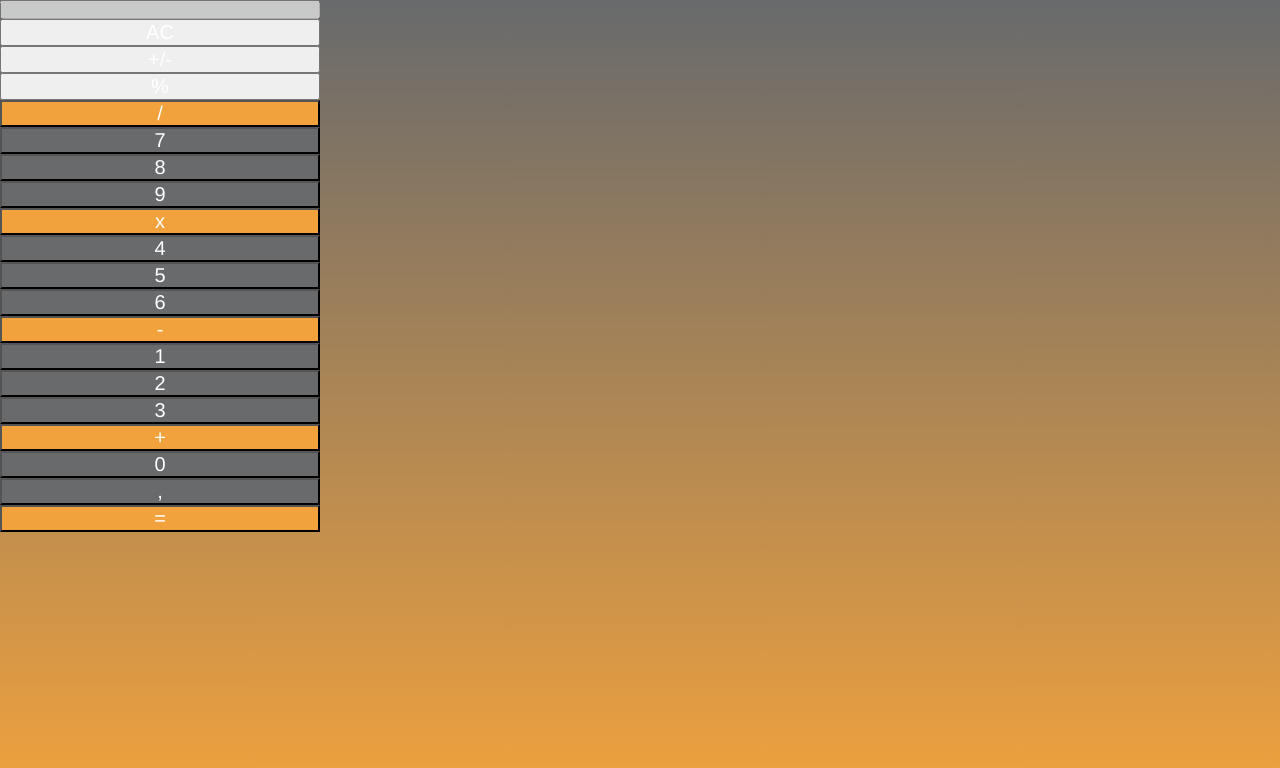
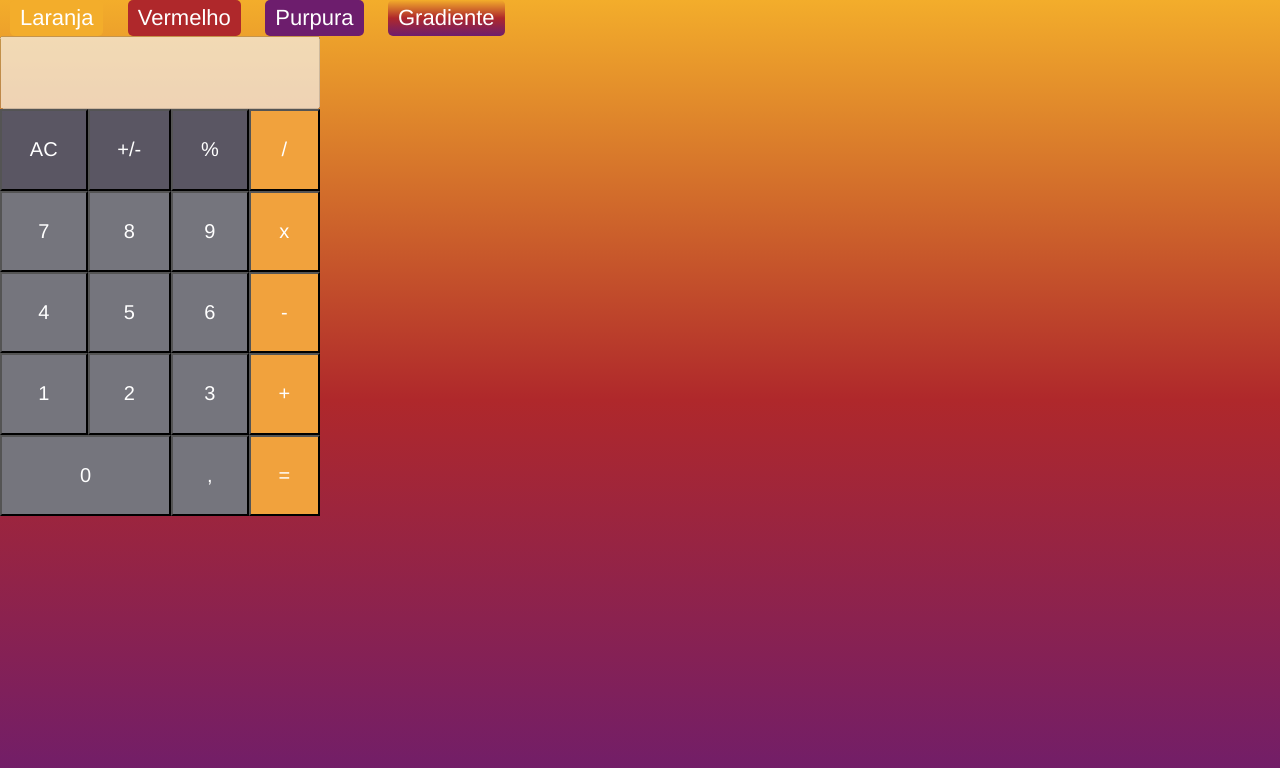
Before and after one commit to AllisonPedro/caculadora-css-grid, a plain HTML site: page index.html in a window 1280 px wide. Drawn offline with Linux system fonts and the light colour scheme.

Commit message:
seletor-cores-arquivos-css-grid

```diff
--- /dev/null
+++ b/css/color.css
@@ -0,0 +1,66 @@
+:root{
+    --color-laranja: rgb(243, 173, 43);
+    --color-vermelho: rgb(175, 40, 43);
+    --color-purpura:rgb(109, 29, 109);
+}
+
+.bg-laranja{
+    background-color: var(--color-laranja);
+    width: 100vw;
+    height: 100vh;
+    transition: all 0.5s ease-in-out;
+}
+
+.bg-vermelho{
+    background-color: var(--color-vermelho);
+    width: 100vw;
+    height: 100vh;
+    transition: all 0.5s ease-in-out;
+}
+
+.bg-purpura{
+    background-color: var(--color-purpura);
+    width: 100vw;
+    height: 100vh;
+    transition: all 0.5s ease-in-out;
+}
+
+.bg-gradiente{
+    background: linear-gradient(var(--color-laranja), var(--color-vermelho), var(--color-purpura));
+    width: 100vw;
+    height: 100vh;
+    transition: all 0.5s ease-in-out;
+}
+
+.btn-laranja{
+    background-color: var(--color-laranja);
+    transition: all 0.25s ease-in-out;
+}
+
+.btn-vermelho{
+    background-color: var(--color-vermelho);
+    transition: all 0.25s ease-in-out;
+}
+
+.btn-purpura{
+    background-color: var(--color-purpura);
+    transition: all 0.25s ease-in-out;
+}
+
+.btn-gradiente{
+    background: linear-gradient(var(--color-laranja), var(--color-vermelho), var(--color-purpura));
+    transition: all 0.25s ease-in-out;
+}
+
+
+.button-select{
+    padding: 5px 10px;
+    border: 0;
+    border-radius: 5px;
+    color: white;
+    cursor: pointer;
+    font-size: 22px;
+    font-weight: 300;
+    margin: 0 10px;
+    text-align: center;
+}
--- /dev/null
+++ b/css/style.css
@@ -0,0 +1,90 @@
+:root{
+    --color-laranja: #F1A23D;
+    --button-color-operadores: #F1A23D;
+    --color-button-numeros: #75757D;
+    --color-button-operacao: #5A5663
+}
+
+*{
+    margin: 0;
+    padding: 0;
+    box-sizing: border-box;
+    font-family: "Helvetica Neue", sans-serif;
+}
+
+
+
+.container{
+    width: 100vw;
+    height: 100vh;
+
+
+}
+
+.grid{
+    display: grid;
+    height: 480px;
+    width: 320px;
+}
+
+.item{
+    color: white;
+    font-size: 20px;
+    cursor: pointer;
+    outline: none;
+    border: 0,5px solid black;
+
+
+}
+
+.button-operacao-direita{
+    background: var(--button-color-operadores);
+}
+
+.button-numeros{
+    background-color: var(--color-button-numeros);
+
+}
+
+.button-operacao{
+    background-color: var(--color-button-operacao);
+}
+
+/** Botões Grid**/
+.display{grid-area: display;}
+.apagar{grid-area: apagar;}
+.mais-menos{grid-area: mais-menos;}
+.porcentagem{grid-area: porcentagem;}
+.divisao{grid-area: divisao;}
+
+.sete{grid-area: sete;}
+.oito{grid-area: oito;}
+.nove{grid-area: nove;}
+.multiplicacao{grid-area: multiplicacao;}
+
+.quatro{grid-area: quatro;}
+.cinco{grid-area: cinco;}
+.seis{grid-area: seis;}
+.menos{grid-area: menos;}
+
+.um{grid-area: um;}
+.dois{grid-area: dois;}
+.tres{grid-area: tres;}
+.mais{grid-area: mais;}
+
+.zeros{grid-area: zeros;}
+.ponto{grid-area: ponto;}
+.equacao{grid-area: equacao;}
+
+section{
+    grid-template-areas:
+    "display display display display"
+    "apagar mais-menos porcentagem divisao"
+    "sete oito nove multiplicacao"
+    "quatro cinco seis menos"
+    "um dois tres mais"
+    "zeros zeros ponto equacao"
+
+
+    ;
+}
--- a/index.html
+++ b/index.html
@@ -7,13 +7,25 @@
      <title>Document</title>
 
      <!-- Links Css -->
-     <link rel="stylesheet" href="style.css">
+     <link rel="stylesheet" href="css/style.css">
+     <link rel="stylesheet" href="css/color.css">
 
  </head>
  <body>
 
-    <div class="container">
+    <div class="bg-gradiente container">
+
+         <!-- color button-->
+         <button class="button-select btn-laranja" id="btn-laranja">Laranja</button>
+         <button class="button-select btn-vermelho" id="btn-vermelho">Vermelho</button>
+         <button class="button-select btn-purpura" id="btn-purpura">Purpura</button>
+         <button class="button-select btn-gradiente" id="btn-gradiente">Gradiente</button>
+
+
         <section class="grid grid-template-areas">
+
+
+
             <input disabled class="display">
 
             <button class="item apagar button-operacao">AC</button>
@@ -36,7 +48,7 @@
             <button class="item tres button-numeros">3</button>
             <button class="item mais button-operacao-direita">+</button>
 
-            <button class="item zero button-numeros">0</button>
+            <button class="item zeros button-numeros">0</button>
             <button class="item ponto button-numeros">,</button>
             <button class="item equacao button-operacao-direita">=</button>
 
@@ -46,6 +58,6 @@
         </section>
     </div>
 
-
+<script src="javascript/color.js"></script>
  </body>
  </html>
--- /dev/null
+++ b/javascript/color.js
@@ -0,0 +1,21 @@
+document.querySelector("#btn-laranja").addEventListener("click", function(){
+    document.querySelector(".container").setAttribute("class","bg-laranja container")
+
+})
+
+
+
+document.querySelector("#btn-vermelho").addEventListener("click", function(){
+    document.querySelector(".container").setAttribute("class","bg-vermelho container")
+})
+
+
+
+document.querySelector("#btn-purpura").addEventListener("click", function(){
+    document.querySelector(".container").setAttribute("class","bg-purpura container")
+})
+
+
+document.querySelector("#btn-gradiente").addEventListener("click", function(){
+    document.querySelector(".container").setAttribute("class","bg-gradiente container")
+})
--- a/style.css
+++ /dev/null
@@ -1,44 +0,0 @@
-:root{
-    --color-laranja: #F1A23D;
-    --button-color-operadores: #F1A23D;
-    --color-cinza: #686A6C;
-}
-
-*{
-    margin: 0;
-    padding: 0;
-    box-sizing: border-box;
-    font-family: "Helvetica Neue", sans-serif;
-}
-
-.container{
-    background: linear-gradient(var(--color-cinza), var(--color-laranja));
-    width: 100vw;
-    height: 100vh;
-
-
-}
-
-.grid{
-    display: grid;
-    height: 480px;
-    width: 320px;
-}
-
-.item{
-    color: white;
-    font-size: 20px;
-    cursor: pointer;
-    outline: none;
-    border: 0,5px solid black;
-
-
-}
-
-.button-operacao-direita{
-    background: var(--button-color-operadores);
-}
-
-.button-numeros{
-    background-color: var(--color-cinza);
-}
```
